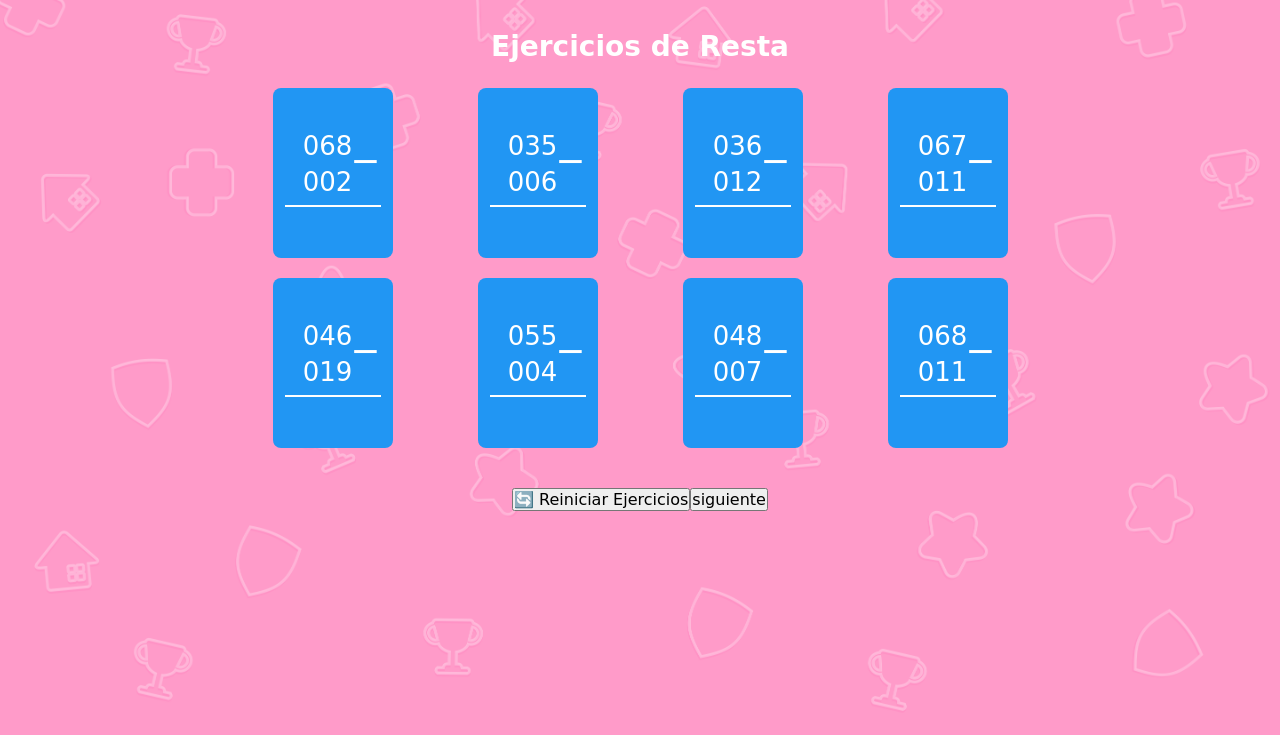
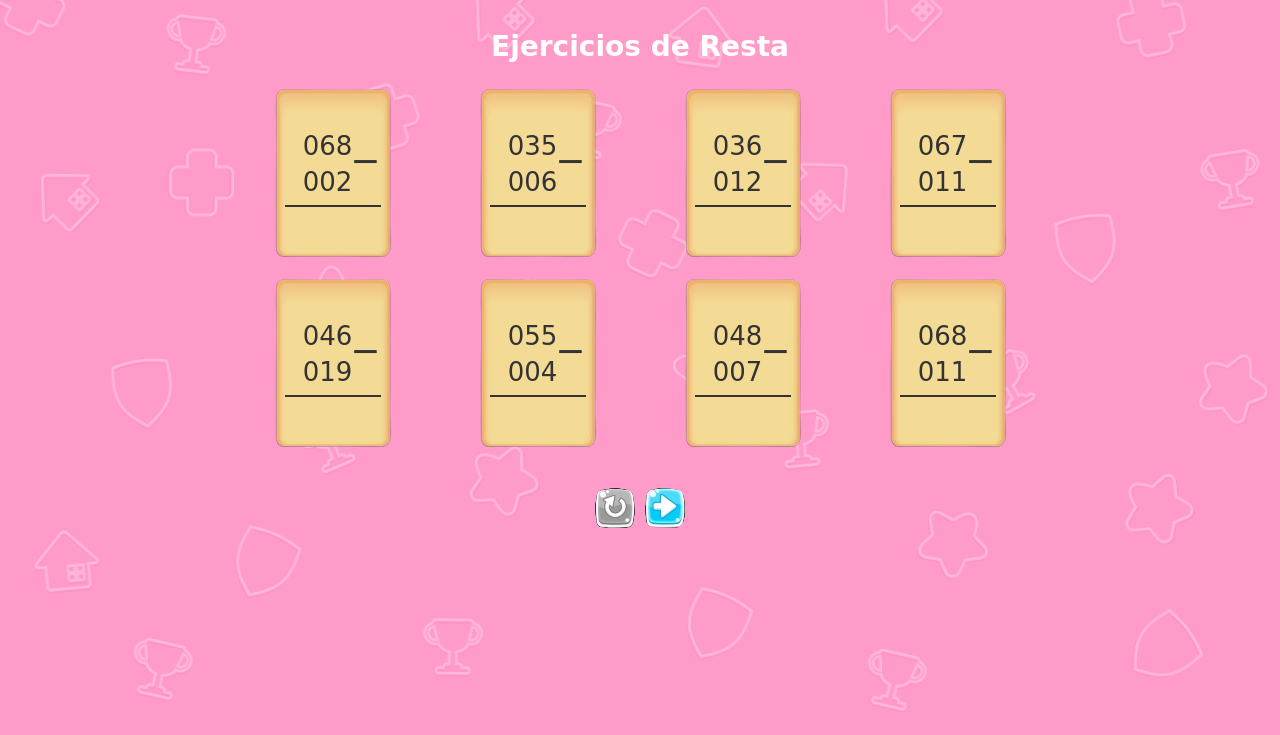
Before and after one commit to luisjuarezve/programacion-web, a PHP site: page /menu.php in a window 1280 px wide. Shown: the part 65-800 px from the top of the page. Run offline with PHP 8.4, Linux system fonts and the light colour scheme; the visitor is signed in with stand-in values (Sample User, id 1).

Commit message:
Add new PNG images for navigation and grid layout
- Added btn-siguiente.png for the next button in the UI.
- Added ejercicio-grid.png for the exercise grid layout.

```diff
--- a/css/styles.css
+++ b/css/styles.css
@@ -131,6 +131,116 @@ input {
   font-size: 18px;
 }
 
+.btn-reiniciar {
+  background-image: url('../img/btn\ cancel.png');
+  background-position: center;
+  background-size: 200px 40px;
+  background-color: transparent;
+  background-repeat: no-repeat;
+  text-align: center;
+  text-decoration: none;
+  width: 200px;
+  height: 40px;
+  color: white;
+  border: none;
+  padding: 10px;
+  cursor: pointer;
+  font-family: 'comic sans ms', sans-serif;
+}
+
+.btn-reiniciar:hover {
+  background-image: url('../img/btn\ exit.png');
+  background-position: center;
+  background-size: 200px 40px;
+  background-color: transparent;
+  background-repeat: no-repeat;
+  width: 200px;
+  height: 40px;
+  padding: 8px;
+  font-size: 18px;
+}
+
+.btn-anterior {
+  background-image: url('../img/btn-back.png');
+  background-position: center;
+  background-size: 40px;
+  background-color: transparent;
+  background-repeat: no-repeat;
+  text-align: center;
+  text-decoration: none;
+  width: 40px;
+  height: 40px;
+  color: white;
+  border: none;
+  cursor: pointer;
+  font-family: 'comic sans ms', sans-serif;
+}
+
+.btn-anterior:hover {
+  background-image: url('../img/btn-back-hover.png');
+  background-position: center;
+  background-size: 40px;
+  background-color: transparent;
+  background-repeat: no-repeat;
+  width: 40px;
+  height: 40px;
+  font-size: 18px;
+}
+
+.btn-siguiente {
+  background-image: url('../img/btn-siguiente.png');
+  background-position: center;
+  background-size: 40px;
+  background-color: transparent;
+  background-repeat: no-repeat;
+  text-align: center;
+  text-decoration: none;
+  width: 40px;
+  height: 40px;
+  color: white;
+  border: none;
+  cursor: pointer;
+  font-family: 'comic sans ms', sans-serif;
+}
+
+.btn-siguiente:hover {
+  background-image: url('../img/btn-siguiente-hover.png');
+  background-position: center;
+  background-size: 40px;
+  background-color: transparent;
+  background-repeat: no-repeat;
+  width: 40px;
+  height: 40px;
+  font-size: 18px;
+}
+
+.btn-reiniciar {
+  background-image: url('../img/btn-reiniciar.png');
+  background-position: center;
+  background-size: 40px;
+  background-color: transparent;
+  background-repeat: no-repeat;
+  text-align: center;
+  text-decoration: none;
+  width: 40px;
+  height: 40px;
+  color: white;
+  border: none;
+  cursor: pointer;
+  font-family: 'comic sans ms', sans-serif;
+}
+
+.btn-reiniciar:hover {
+  background-image: url('../img/btn-reiniciar-hover.png');
+  background-position: center;
+  background-size: 40px;
+  background-color: transparent;
+  background-repeat: no-repeat;
+  width: 40px;
+  height: 40px;
+  font-size: 18px;
+}
+
 /* Toast Notification Styles */
 .toast {
   visibility: hidden;
@@ -240,7 +350,9 @@ input {
 }
 
 .ejercicio {
-  background-color: #2196F3;
+  background-image: url('../img/ejercicio-grid.png');
+  background-position: center;
+  background-size: cover;
   color: white;
   padding: 40px 12px;
   font-size: 16px;
@@ -360,11 +472,13 @@ input {
 
 .resta-grid .minuendo {
   padding-right: 10px;
+  color: #333;
 }
 
 .sustraendo-grid {
   position: relative;
   padding-right: 10px;
+  color: #333;
 }
 
 .sustraendo-grid::after {
@@ -373,11 +487,11 @@ input {
   top: -28px;
   right: 0px;
   font-size: 36px;
-  color: white;
+  color: #333;
 }
 
 .linea-grid {
-  border-top: 2px solid white;
+  border-top: 2px solid #333;
   margin-top: 4px;
   width: 100%;
 }
--- a/js/script.js
+++ b/js/script.js
@@ -92,10 +92,10 @@ function mostrarEjercicios(reiniciar = false, pagina = 0) {
           ${operacionHTML}
         </div>`;
     });
-    let paginacionHTML = '<div style="margin-top: 40px;">';
-    if (paginaActual > 0) paginacionHTML += '<button class="btn-anterior">anterior</button>';
-    paginacionHTML += '<button class="btn-reiniciar">🔄 Reiniciar Ejercicios</button>';
-    if (paginaActual < 2) paginacionHTML += '<button class="btn-siguiente">siguiente</button>';
+    let paginacionHTML = '<div style="margin-top: 40px; align-items: center; display: flex; justify-content: center; gap: 10px;">';
+    if (paginaActual > 0) paginacionHTML += '<button class="btn-anterior"></button>';
+    paginacionHTML += '<button class="btn-reiniciar"></button>';
+    if (paginaActual < 2) paginacionHTML += '<button class="btn-siguiente"></button>';
     paginacionHTML += '</div>';
     contenedor.innerHTML = `
       <h2 class="titulo">Ejercicios de Resta</h2>
```
Also changed, not shown: img/btn-back-hover.png (added), img/btn-back.png (added), img/btn-reiniciar-hover.png (added), img/btn-reiniciar.png (added), img/btn-siguiente-hover.png (added), img/btn-siguiente.png (added), img/ejercicio-grid.png (added).
